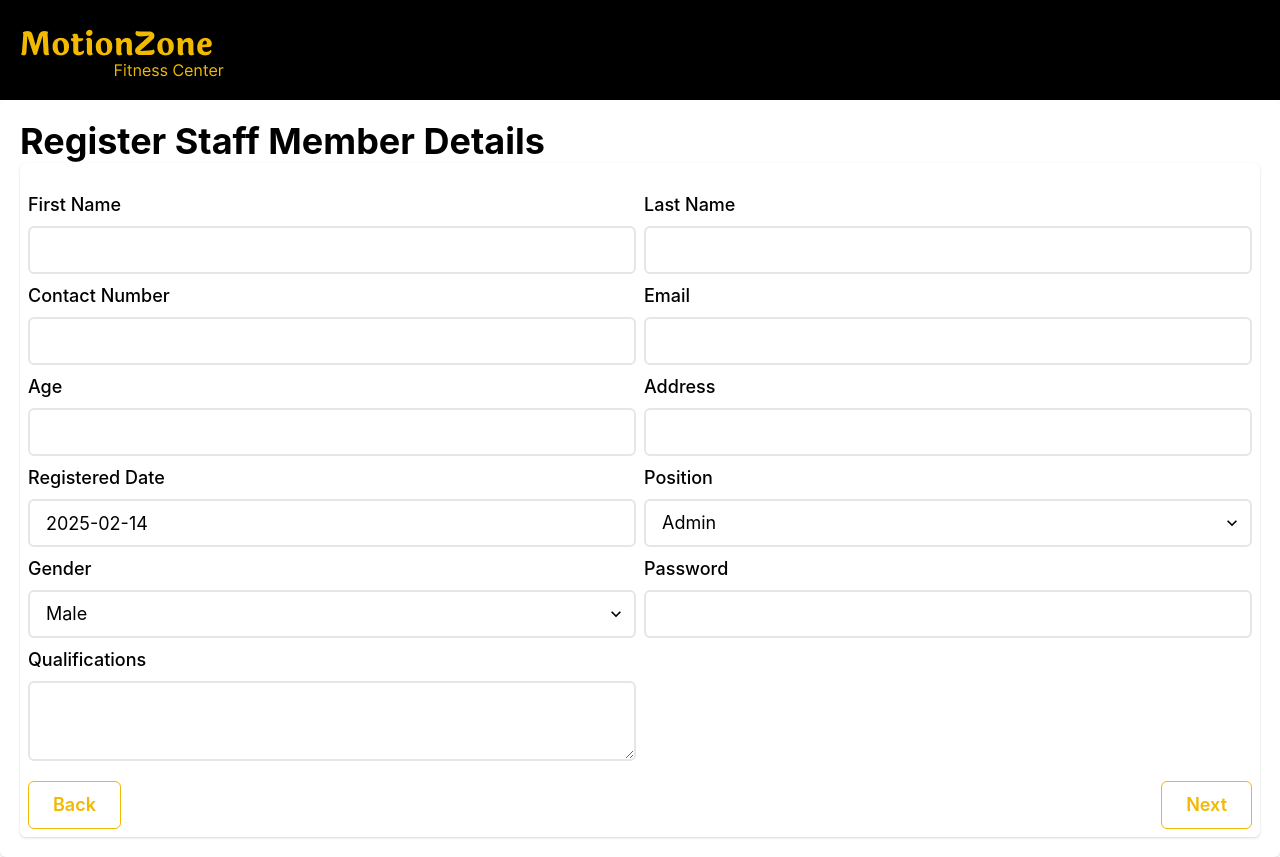
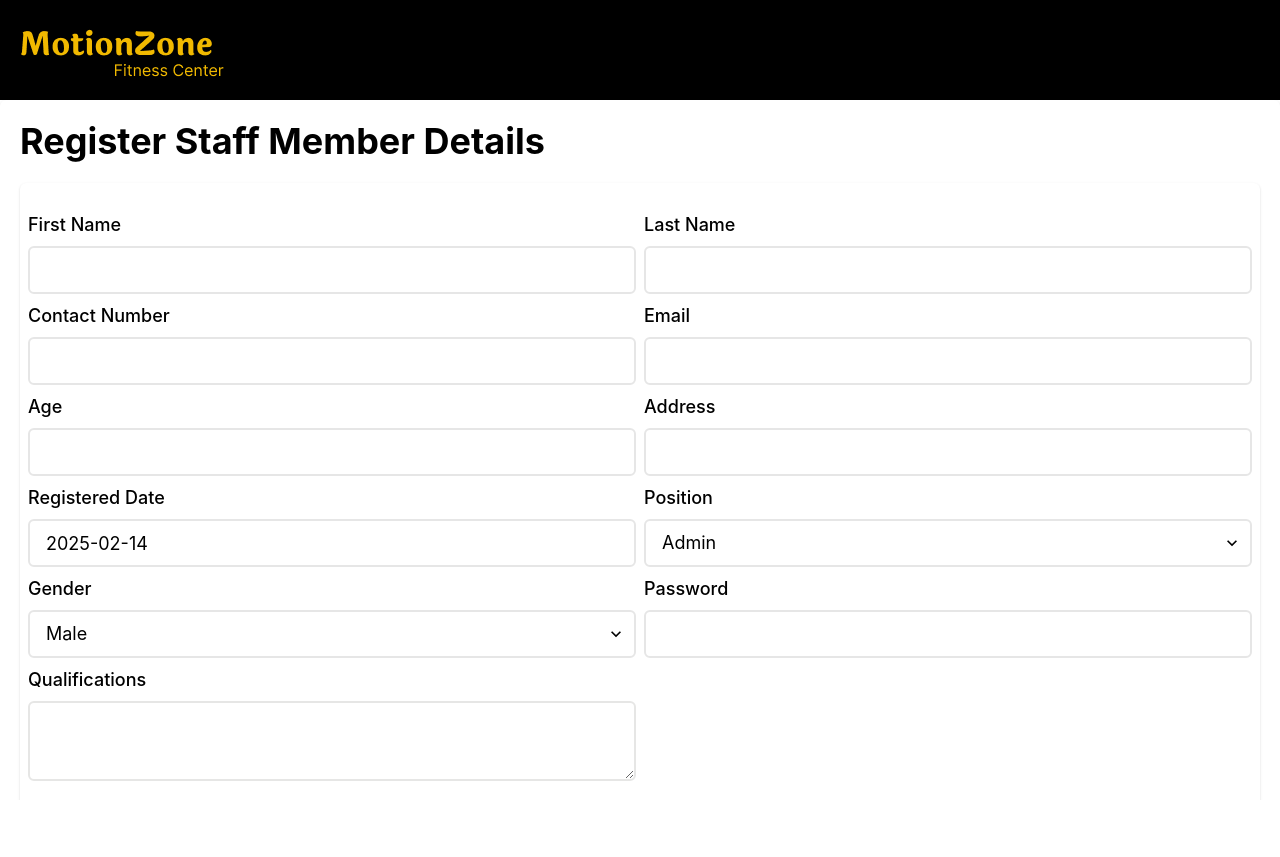
Before and after one commit to GymManagmentSystem/gym_admin_web_app, a React (Vite) app: page /staff/register in a window 1280 px wide. After the commit the page ends 800 px from the top, so only its background shows below. Built offline with nearby package versions, Linux system fonts and the light colour scheme.

Commit message:
making Header Static Regsiter Page

```diff
--- a/src/components/MemberEditableForm.tsx
+++ b/src/components/MemberEditableForm.tsx
@@ -47,7 +47,9 @@ export const memberDataSchema = z.object({
     .nonnegative({ message: "height should not be negative" })
     .gt(0, { message: "height should be greater than 0" }),
 
-  gender: z.string({ required_error: "Gender is required" }),
+  gender: z
+  .string()
+  .min(1, { message: "Gender is required" }),
   dateRegistered: z
     .string({ required_error: "Date Registered is required" })
     .date()
--- a/src/components/Select.tsx
+++ b/src/components/Select.tsx
@@ -5,10 +5,11 @@ import { ExerciseFormData } from "../pages/AddExercisePage";
 import { StaffAddFormData } from "../pages/AddStaffMemberPage";
 import { ScheduleFormData } from "../pages/AddNewSchedule";
 import { WorkOutFormData } from "../pages/AddWorkOut";
+import { MemberFormData } from "./MemberEditableForm";
 
 
 
-interface SelectProps<T extends PaymentFormData | ExerciseFormData | StaffAddFormData |ScheduleFormData |WorkOutFormData > {
+interface SelectProps<T extends PaymentFormData | ExerciseFormData | StaffAddFormData |ScheduleFormData |WorkOutFormData| MemberFormData > {
   selectArray:string[]
   textInputTitle: string;
   name: Path<T>;
@@ -18,7 +19,7 @@ interface SelectProps<T extends PaymentFormData | ExerciseFormData | StaffAddFor
   isDisable?:boolean
 }
 
-const SelectFeild = <T extends PaymentFormData | ExerciseFormData |StaffAddFormData |ScheduleFormData |WorkOutFormData>({
+const SelectFeild = <T extends PaymentFormData | ExerciseFormData |StaffAddFormData |ScheduleFormData |WorkOutFormData| MemberFormData>({
   textInputTitle,
   name,
   register,
--- a/src/hooks/useAddStaffMember.ts
+++ b/src/hooks/useAddStaffMember.ts
@@ -28,7 +28,7 @@ const useAddStaffMember=()=>{
     return useMutation<StaffMemberDetails,Error,StaffMemberDetails>({
         mutationFn:async(memberData:StaffMemberDetails)=>{
             try{
-              const {data}=await axios.post<SuccessResponse>("http://localhost:8080/api/v1/staff/members/",memberData)
+              const {data}=await axios.post<SuccessResponse>("http://localhost:8080/api/v1/staff/members/new",memberData)
               return data.data
         }catch(e){
             if(e instanceof AxiosError){
--- a/src/pages/AddMemberPage.tsx
+++ b/src/pages/AddMemberPage.tsx
@@ -5,6 +5,7 @@ import TextInput from "../components/TextInput";
 import { useNavigate } from "react-router-dom";
 import { memberDataSchema } from "../components/MemberEditableForm";
 import { MemberFormData } from "../components/MemberEditableForm";
+import SelectFeild from "../components/Select";
 
 const AddMemberPage = () => {
   const responsiveButtonSize = { sm: "sm", md: "sm", lg: "md", xl: "lg" };
@@ -116,14 +117,16 @@ const AddMemberPage = () => {
                 inputType="number"
                 formType="addForm"
               />
-              <TextInput
+
+              <SelectFeild
+                selectArray={["Male","Female"]}
                 textInputTitle="Gender"
                 name="gender"
                 register={register}
                 errors={errors.gender}
-                inputType="string"
                 formType="addForm"
               />
+
               <TextInput
                 textInputTitle="Date Registered"
                 name="dateRegistered"
--- a/src/pages/AddStaffMemberPage.tsx
+++ b/src/pages/AddStaffMemberPage.tsx
@@ -170,12 +170,12 @@ const AddStaffMemberPage = () => {
               formType="addForm"
             />
 
-            <TextInput
+             <SelectFeild
+                selectArray={["Male","Female"]}
                 textInputTitle="Gender"
                 name="gender"
                 register={register}
                 errors={errors.gender}
-              inputType="string"
                 formType="addForm"
               />
 
--- a/src/pages/RegisterPage.tsx
+++ b/src/pages/RegisterPage.tsx
@@ -1,4 +1,5 @@
 import {
+  Box,
   Button,
   Card,
   FormControl,
@@ -80,23 +81,30 @@ const RegisterPage = () => {
 
   return (
     <>
+      <Box height="100vh" display="flex" flexDirection="column">
+  {/* Fixed Header */}
+  <Box flexShrink={0}>
     <RegisterHeading />
-      <Card
-        backgroundColor="#fff"
-        variant="elevated"
-        padding={5}
-        height="100%"
-        overflow="auto"
+  </Box>
+
+  {/* Scrollable content with hidden scrollbar */}
+  <Box
+    flex="1"
+    overflowY="auto"
     sx={{
       "::-webkit-scrollbar": {
         display: "none",
       },
+      scrollbarWidth: "none", // Firefox
+      msOverflowStyle: "none", // IE
     }}
   >
+    <Card backgroundColor="#fff" variant="elevated" padding={5}>
       <Heading color="#000" size={{ sm: "md", md: "lg", xl: "xl" }}>
         Register Staff Member Details
       </Heading>
-        <Card backgroundColor="#fff" variant="elevated" padding={2}>
+
+      <Card backgroundColor="#fff" variant="elevated" padding={2} mt={5}>
         <form onSubmit={handleSubmit(onSubmitStaffMember)}>
           <SimpleGrid
             width="100%"
@@ -175,7 +183,7 @@ const RegisterPage = () => {
               />
 
               <SelectFeild
-                selectArray={["Male","Female"]}
+                selectArray={["Male", "Female"]}
                 textInputTitle="Gender"
                 name="gender"
                 register={register}
@@ -229,6 +237,8 @@ const RegisterPage = () => {
         </form>
       </Card>
     </Card>
+  </Box>
+</Box>
     </>
   );
 };
```
Lines whose indentation alone changed are shown as unchanged.
